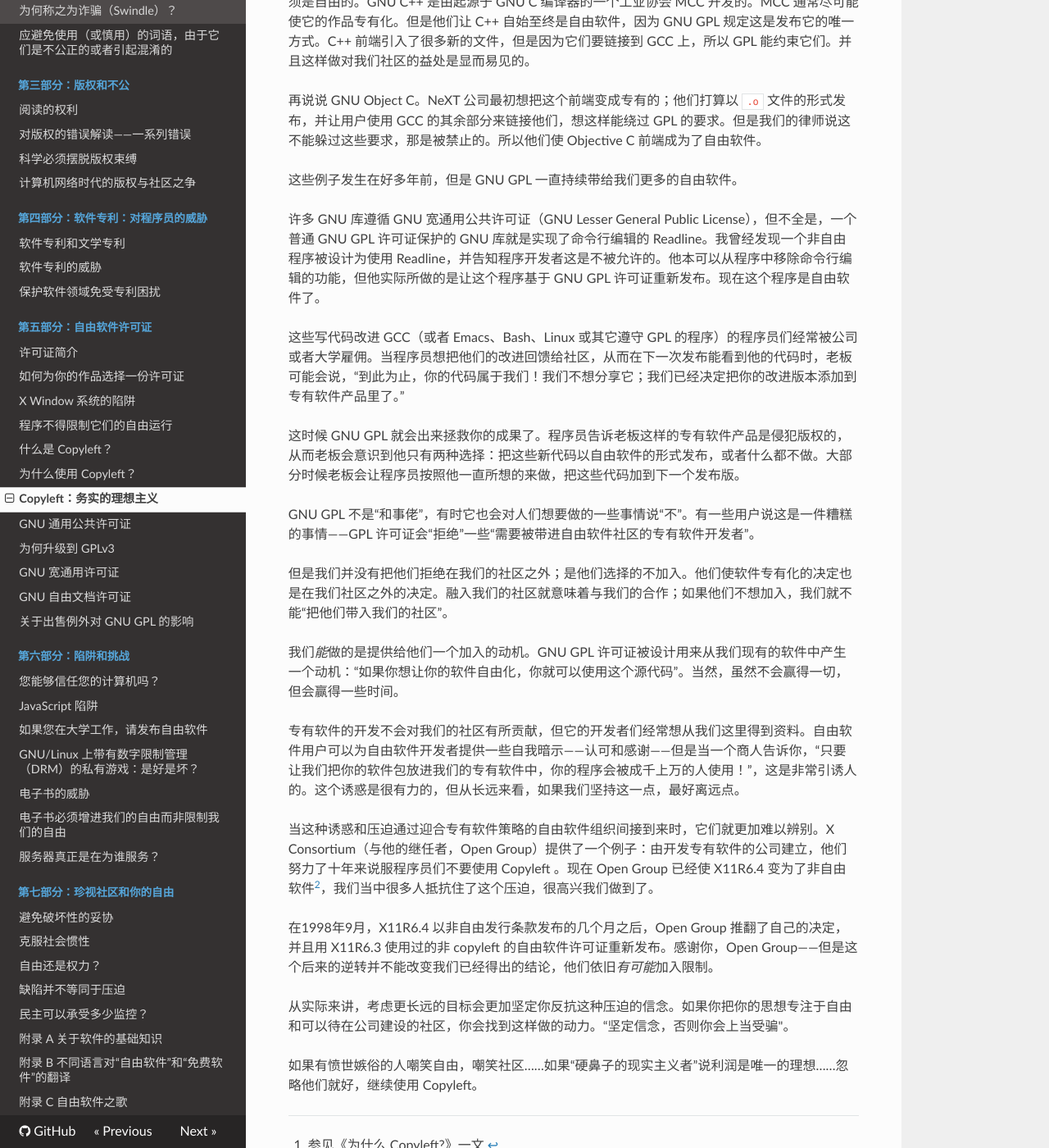
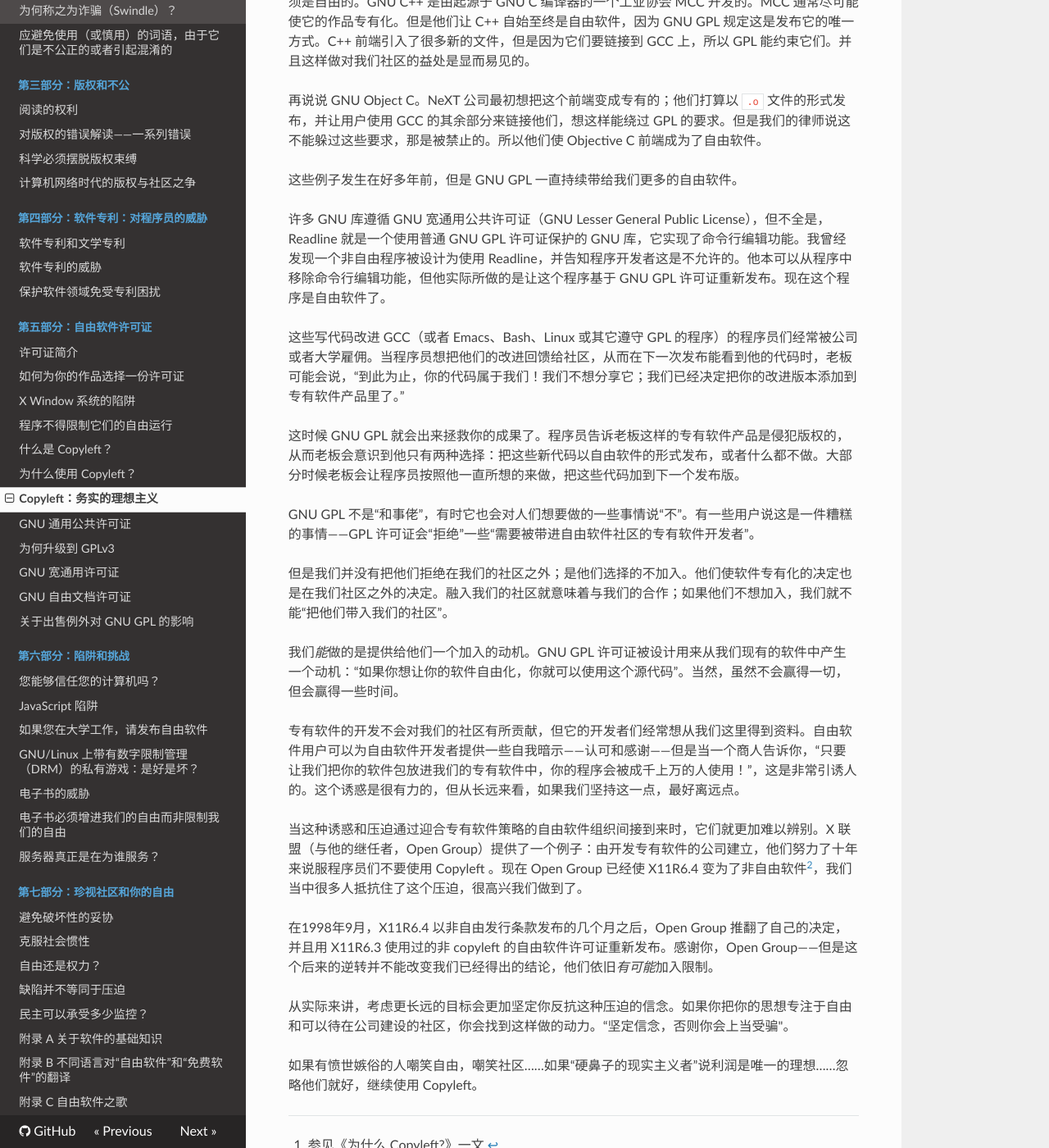
Before and after one commit to beijinglug/fsfs-zh, an MkDocs documentation site: the page built from docs/pragmatic.md, in a window 1280 px wide and 1400 px high, scrolled down 844 px. Shown: the whole window at 82% size. Built offline with MkDocs 1.6.1, drawn with Linux system fonts in a browser that asks for light colours; nearby versions of some CDN libraries; old or Windows-style settings are respelled for this version of MkDocs.

Commit message:
detail proofread pragmatic

```diff
--- a/docs/pragmatic.md
+++ b/docs/pragmatic.md
@@ -21,7 +21,7 @@
 
 这些例子发生在好多年前，但是 GNU GPL 一直持续带给我们更多的自由软件。
 
-许多 GNU 库遵循 GNU 宽通用公共许可证（GNU Lesser General Public License），但不全是，一个普通 GNU GPL 许可证保护的 GNU 库就是实现了命令行编辑的 Readline。我曾经发现一个非自由程序被设计为使用 Readline，并告知程序开发者这是不被允许的。他本可以从程序中移除命令行编辑的功能，但他实际所做的是让这个程序基于 GNU GPL 许可证重新发布。现在这个程序是自由软件了。
+许多 GNU 库遵循 GNU 宽通用公共许可证（GNU Lesser General Public License），但不全是，Readline 就是一个使用普通 GNU GPL 许可证保护的 GNU 库，它实现了命令行编辑功能。我曾经发现一个非自由程序被设计为使用 Readline，并告知程序开发者这是不允许的。他本可以从程序中移除命令行编辑功能，但他实际所做的是让这个程序基于 GNU GPL 许可证重新发布。现在这个程序是自由软件了。
 
 这些写代码改进 GCC（或者 Emacs、Bash、Linux 或其它遵守 GPL 的程序）的程序员们经常被公司或者大学雇佣。当程序员想把他们的改进回馈给社区，从而在下一次发布能看到他的代码时，老板可能会说，“到此为止，你的代码属于我们！我们不想分享它；我们已经决定把你的改进版本添加到专有软件产品里了。”
 
@@ -35,7 +35,7 @@
 
 专有软件的开发不会对我们的社区有所贡献，但它的开发者们经常想从我们这里得到资料。自由软件用户可以为自由软件开发者提供一些自我暗示——认可和感谢——但是当一个商人告诉你，“只要让我们把你的软件包放进我们的专有软件中，你的程序会被成千上万的人使用！”，这是非常引诱人的。这个诱惑是很有力的，但从长远来看，如果我们坚持这一点，最好离远点。
 
-当这种诱惑和压迫通过迎合专有软件策略的自由软件组织间接到来时，它们就更加难以辨别。X Consortium（与他的继任者，Open Group）提供了一个例子：由开发专有软件的公司建立，他们努力了十年来说服程序员们不要使用 Copyleft 。现在 Open Group 已经使 X11R6.4 变为了非自由软件[^pragmatic-2]，我们当中很多人抵抗住了这个压迫，很高兴我们做到了。
+当这种诱惑和压迫通过迎合专有软件策略的自由软件组织间接到来时，它们就更加难以辨别。X 联盟（与他的继任者，Open Group）提供了一个例子：由开发专有软件的公司建立，他们努力了十年来说服程序员们不要使用 Copyleft 。现在 Open Group 已经使 X11R6.4 变为了非自由软件[^pragmatic-2]，我们当中很多人抵抗住了这个压迫，很高兴我们做到了。
 
 在1998年9月，X11R6.4 以非自由发行条款发布的几个月之后，Open Group 推翻了自己的决定，并且用 X11R6.3 使用过的非 copyleft 的自由软件许可证重新发布。感谢你，Open Group——但是这个后来的逆转并不能改变我们已经得出的结论，他们依旧*有可能*加入限制。
 
```
